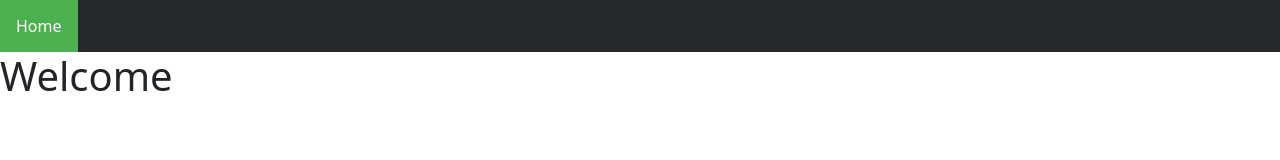
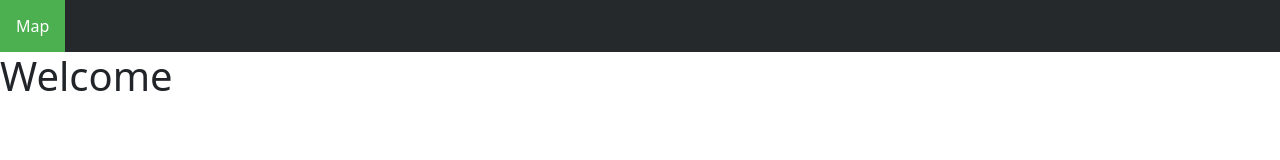
Before and after one commit to FrederikBA/DataScienceMP4, a React (Create React App) app in the folder client/: page / in a window 1280 px wide. Shown: the top 160 px of the page. Built offline with nearby package versions, Linux system fonts and the light colour scheme.

Commit message:
Frontend - Map Component

```diff
--- a/client/public/index.html
+++ b/client/public/index.html
@@ -1,14 +1,12 @@
 <!DOCTYPE html>
 <html lang="en">
+
 <head>
   <meta charset="utf-8" />
   <link rel="icon" href="%PUBLIC_URL%/favicon.ico" />
   <meta name="viewport" content="width=device-width, initial-scale=1" />
   <meta name="theme-color" content="#000000" />
-    <meta
-      name="description"
-      content="Web site created using create-react-app"
-    />
+  <meta name="description" content="Web site created using create-react-app" />
   <link rel="apple-touch-icon" href="%PUBLIC_URL%/logo192.png" />
   <!--
       manifest.json provides metadata used when your web app is installed on a
@@ -24,8 +22,9 @@
       work correctly both with client-side routing and a non-root public URL.
       Learn how to configure a non-root public URL by running `npm run build`.
     -->
-    <title>React App</title>
+  <title>MP4 Data Science</title>
 </head>
+
 <body>
   <noscript>You need to enable JavaScript to run this app.</noscript>
   <div id="root"></div>
@@ -40,4 +39,5 @@
       To create a production bundle, use `npm run build` or `yarn build`.
     -->
 </body>
+
 </html>
--- a/client/src/App.js
+++ b/client/src/App.js
@@ -1,7 +1,7 @@
 import './App.css';
 import { Routes, Route } from 'react-router-dom'
 import Header from './components/Header';
-import Home from './components/Home';
+import Map from './components/Map';
 import NoMatch from './components/NoMatch';
 
 function App() {
@@ -10,7 +10,7 @@ function App() {
     <div>
       <Header />
       <Routes>
-        <Route path='/' element={<Home />} />
+        <Route path='/' element={<Map />} />
         <Route path='*' element={<NoMatch />} />
       </Routes>
     </div >
--- a/client/src/components/Header.js
+++ b/client/src/components/Header.js
@@ -5,7 +5,7 @@ const Header = () => {
     return (
         <div>
             <ul className='header'>
-                <li><NavLink activeclassname='active' to='/'>Home</NavLink></li>
+                <li><NavLink activeclassname='active' to='/'>Map</NavLink></li>
             </ul>
         </div >
     )
```
Also changed, not shown: client/src/components/Map.js (renamed from client/src/components/Home.js). Lines whose indentation alone changed are shown as unchanged.
